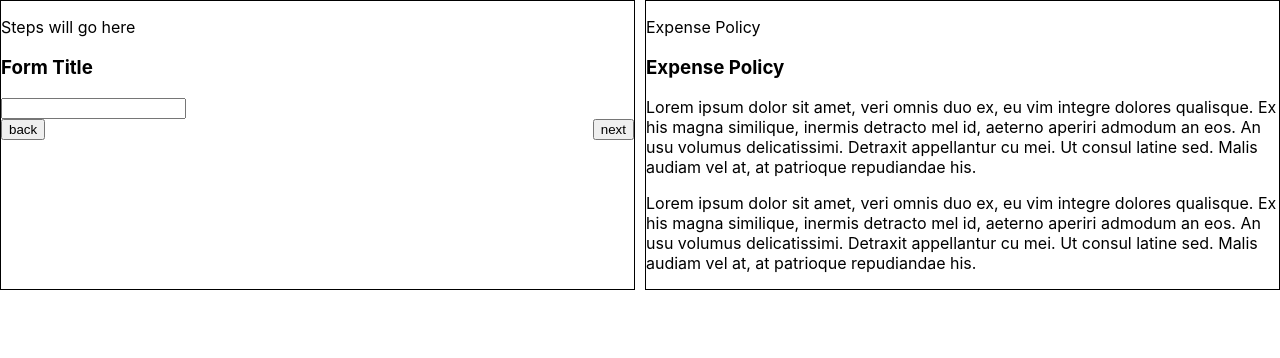
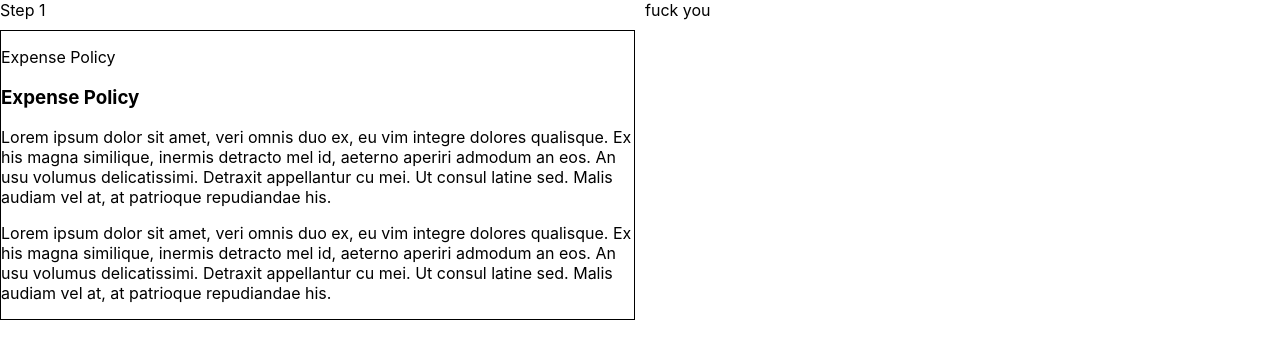
Before and after one commit to braedongough/expense-policy-generator, a React (Create React App) app: page / in a window 1280 px wide. Shown: the top 358 px of the page. Built offline with nearby package versions, Linux system fonts and the light colour scheme.

Commit message:
added getStepsCount to lifecycle hook to set inital step count and start building logic to render only active step

```diff
--- a/src/App.js
+++ b/src/App.js
@@ -1,5 +1,6 @@
 import React, { Component } from "react";
 import styled from "styled-components";
+import Step from "./Components/Wizard/Step";
 import Wizard from "./Components/Wizard/Wizard";
 import Document from "./Components/Document/Document";
 
@@ -7,7 +8,10 @@ class App extends Component {
   render() {
     return (
       <Container>
-        <Wizard />
+        <Wizard>
+          <Step>Step 1</Step>
+          <Step>Step 2</Step>
+        </Wizard>
         <Document />
       </Container>
     );
--- /dev/null
+++ b/src/Components/Wizard/Step.js
@@ -0,0 +1,6 @@
+import React from "react";
+
+const Step = ({ children, isActive }) =>
+  isActive ? <section>{children}</section> : <section>fuck you</section>;
+
+export default Step;
--- a/src/Components/Wizard/Wizard.js
+++ b/src/Components/Wizard/Wizard.js
@@ -1,22 +1,65 @@
 import React, { Component } from "react";
-import styled from "styled-components";
-import Header from "../Header/Header";
-import FormNav from "./FormNav";
+import { connect } from "react-redux";
+import { wizardModule } from "../../redux/modules";
 
-export default class Wizard extends Component {
+class Wizard extends Component {
+  componentDidMount() {
+    this.props.getStepCount(React.Children.count(this.filteredChildren()));
+  }
+  filteredChildren = () => {
+    return React.Children.toArray(this.props.children).filter(
+      child => child.type.name === "Step"
+    );
+  };
   render() {
-    return (
-      <Wrapper>
-        <Header textLabel="Steps will go here" textTitle="Form Title" />
-        <form>
-          <input type="text" name="company-name" />
-          <FormNav />
-        </form>
-      </Wrapper>
+    const { currentStep } = this.props;
+    const children = React.Children.map(
+      this.filteredChildren(),
+      (child, index) =>
+        React.cloneElement(child, {
+          isActive: currentStep === index + 1,
+        })
     );
+    console.log(children, 1);
+    return children;
   }
 }
 
-const Wrapper = styled.div`
-  border: 1px solid black;
-`;
+const mapStateToProps = ({ wizard }) => ({
+  numberOfSteps: wizard.numberOfSteps,
+  currentStep: wizard.currentStep,
+});
+
+const mapDispatchToProps = dispatch => ({
+  getStepCount: numberOfSteps =>
+    dispatch(wizardModule.getStepCount(numberOfSteps)),
+});
+
+export default connect(
+  mapStateToProps,
+  mapDispatchToProps
+)(Wizard);
+
+/* class Wizard extends Component {
+  componentDidMount() {
+    this.props.register(this.numberOfSteps(this.props.children))
+  }
+?why is the render function contained within the numberOfSteps method? Is that how it's passed the children argument?
+  numberOfSteps = children =>
+    React.Children.toArray(children).filter(child => child.type === Step)
+      .length
+
+  render() {
+    const children = React.Children.map(
+      React.Children.toArray(this.props.children).filter(
+        child => child.type === Step
+      ),
+      (child, index) =>
+        React.cloneElement(child, {
+          isActive: this.props.currentStep === index + 1
+        })
+    )
+
+    return children
+  }
+} */
```
Also changed, not shown: 1 other file (tests, documents, lock files or other folders).
